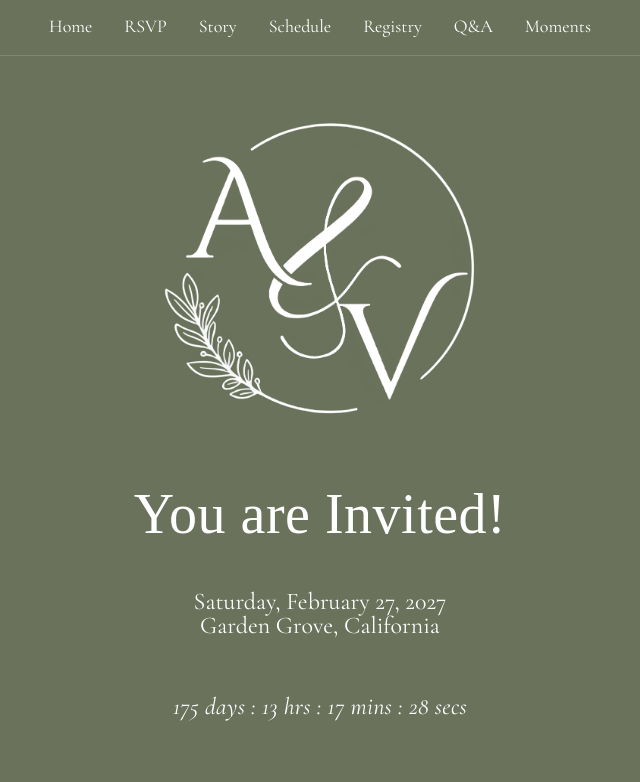
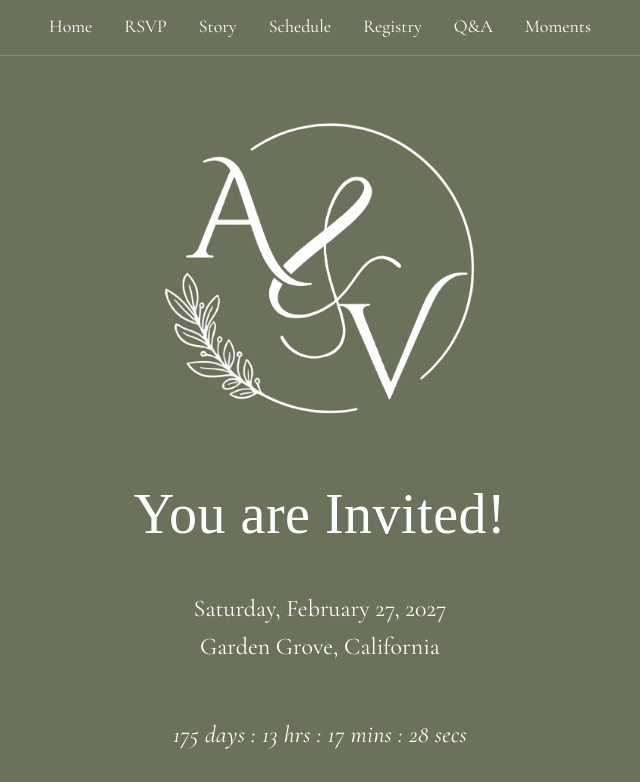
Before and after one commit to WTL04/andy-vy-wedding, a React (Vite) app in the folder app/: page / in a window 1280 px wide. Shown: the top 782 px of the page, without its empty margins (320-960 px from the left). Built offline with nearby package versions, Linux system fonts and the light colour scheme; a web font is replaced by a local one.

Commit message:
small line height adjustment for text

```diff
--- a/app/src/App.css
+++ b/app/src/App.css
@@ -30,7 +30,7 @@
 .date,
 .location {
   font-size: 24px;
-  line-height: 1;
+  line-height: 1.6;
 }
 
 .countdown {
```
